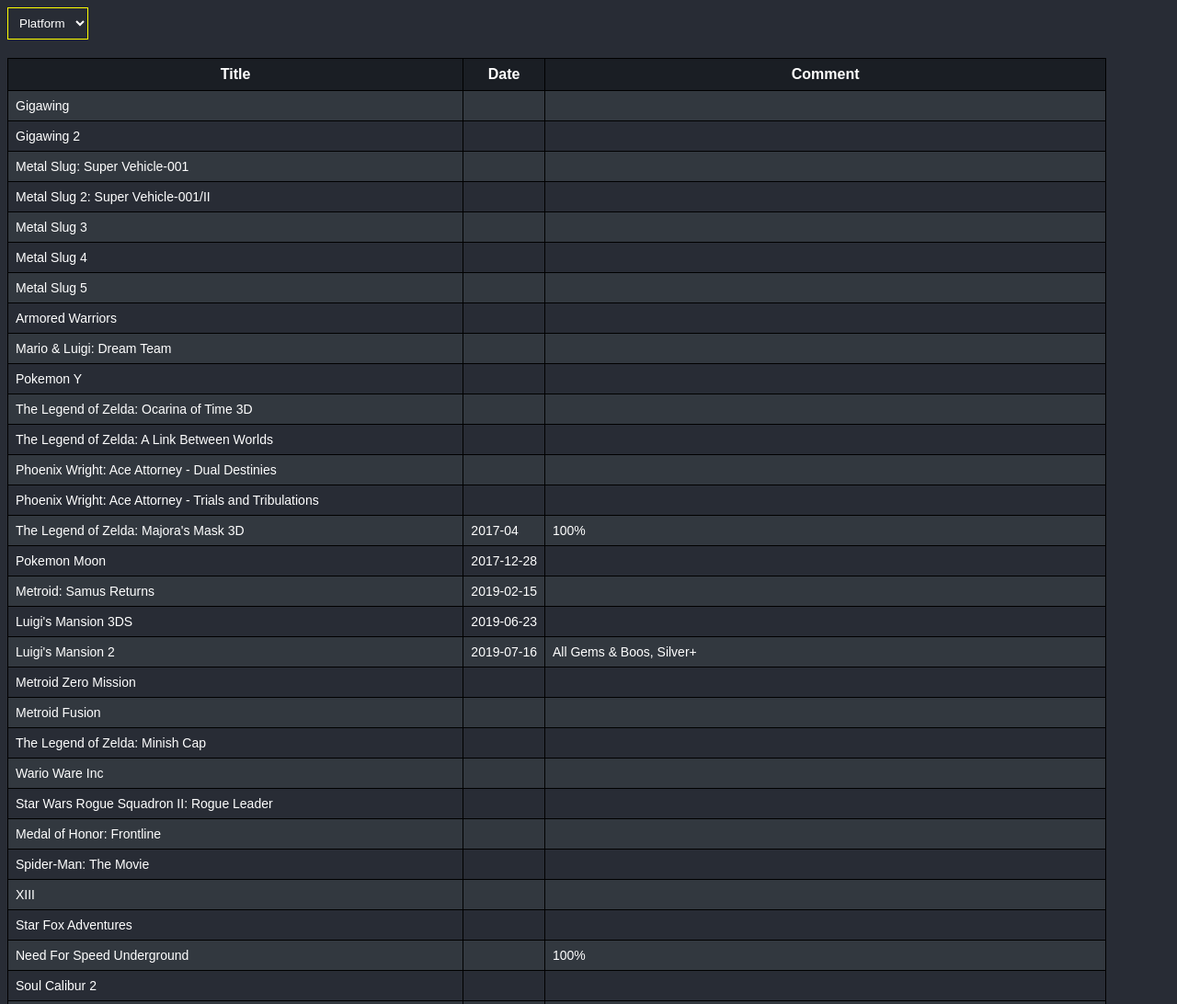
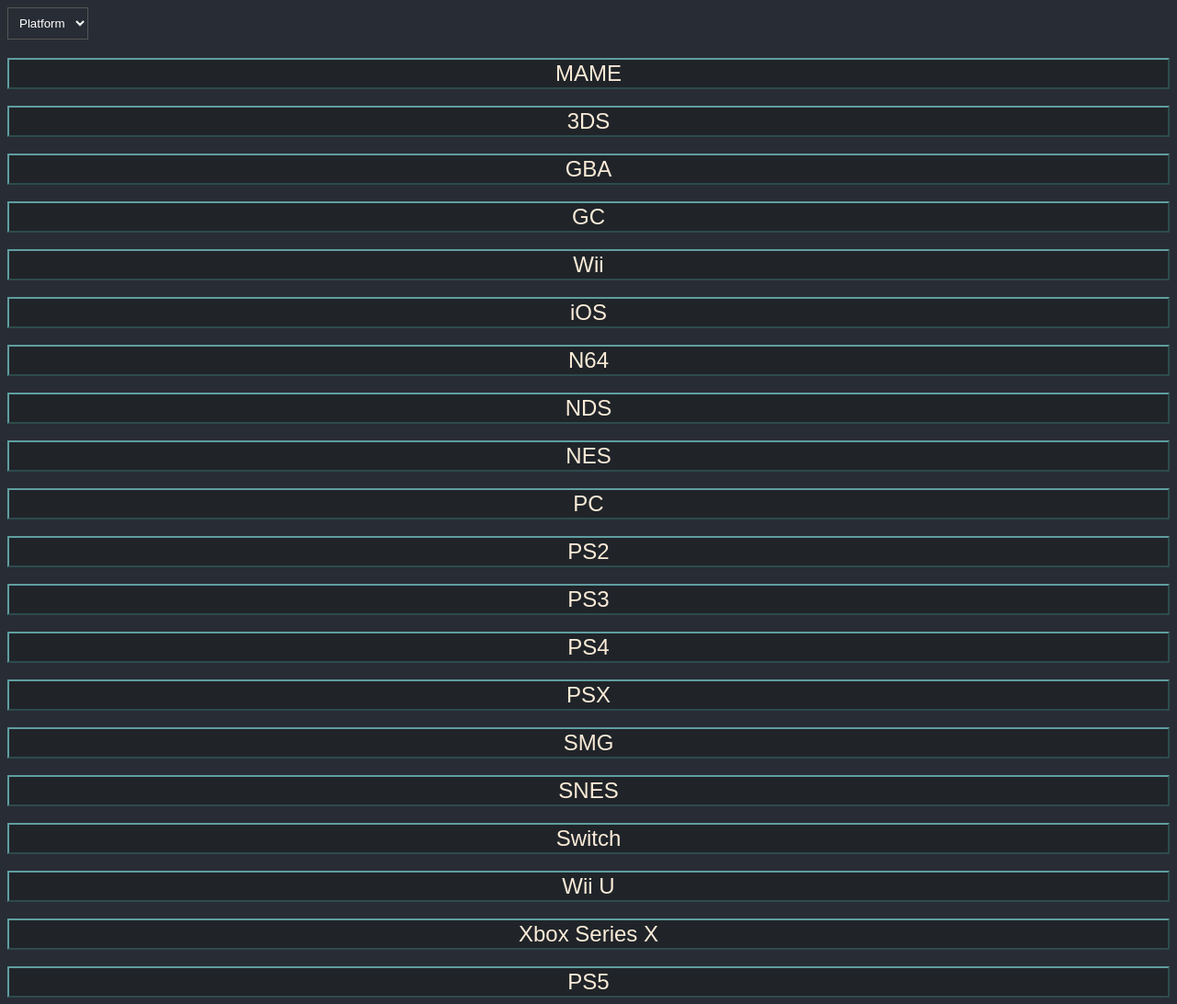
Before and after one commit to plantan/plantan.github.io, a plain HTML site: page index.html in a window 1280 px wide. Shown: the top 1092 px of the page at 92% size. Drawn offline with nearby package versions, Linux system fonts and the light colour scheme.

Commit message:
Platform per year category
1. Added platform per year
2. Buttons
3. Some animations and color

```diff
--- a/rendercsv.js
+++ b/rendercsv.js
@@ -11,30 +11,38 @@ function viewModeChanged(viewMode)
 
 function parsedCSV(parsedCSV, viewMode)
 {
-    let html = "";
+    let content = { html: "", buttonIds: [], tableIds: [] };
     switch(viewMode)
     {
         case "platform":
-            html = renderPerPlatform(parsedCSV);
+            content = renderPerPlatform(parsedCSV);
             break;
         case "year":
-            html = renderPerYear(parsedCSV);
+            content = renderPerYear(parsedCSV);
             break;
         default:
-            html = renderPerPlatform(parsedCSV);
+            content = renderPerPlatform(parsedCSV);
     }
 
-    document.getElementById("content").innerHTML = html;
+    document.getElementById("content").innerHTML = content.html;
+    for (const [index, buttonId] of content.buttonIds.entries())
+    {
+        const tableId = content.tableIds[index];
+        const table = document.getElementById(tableId);
+        const button = document.getElementById(buttonId);
+        button.addEventListener('click', () =>
+        {
+            table.style.height = table.classList.contains('expanded') ? "0px" : getTableRowsHeight(table);
+            table.classList.toggle('expanded');
+        });
+    }
 }
 
-function renderPerPlatform(parsedCSV)
+function renderPerPlatform(parsedCSV, outButtonIds)
 {
-    let html = "<table>";
-
     // shift() removes and returns the first element in an array
     let headers = parsedCSV.data.shift();
     headers.pop(); // Remove the platform column
-    html += addRow(headers, true);
 
     let gamesPerPlatform = new Map();
     for(let row of parsedCSV.data)
@@ -49,10 +57,32 @@ function renderPerPlatform(parsedCSV)
         }
 
         gamesForPlatform.push(row);
-        html += addRow(row, false);
     }
 
-    return html + "</table>";
+    let html = "";
+    const buttonIds = [];
+    const tableIds = [];
+    gamesPerPlatform.forEach((games, platform) =>
+    {
+        const buttonId = `button_${platform}`;
+        buttonIds.push(buttonId);
+
+        const tableId = `table_${platform}`;
+        tableIds.push(tableId);
+
+        html += `<button id="${buttonId}">${platform}</button><br><table id="${tableId}">`;
+        html += addRow(headers, true);
+
+        games.sort(compareDates);
+        for(const game of games)
+        {
+            html += addRow(game, false);
+        }
+
+        html += "</table><br>";
+    });
+
+    return { html, buttonIds, tableIds };
 }
 
 function renderPerYear(csv)
@@ -73,6 +103,18 @@ function addRow(row, isHeader)
     return htmlRow + "</tr>"
 }
 
+function getTableRowsHeight(table)
+{
+    const rows = table.querySelectorAll('tbody tr'); // Get all <tr> elements in the <tbody>
+    let totalHeight = 0;
+
+    rows.forEach(row => {
+      totalHeight += row.getBoundingClientRect().height; // Get the rendered height of each row
+    });
+
+    return `${totalHeight + 1}px`; // Add a single pixel for border width...
+  }
+
 function compareDates(a, b)
 {
     const dateA = Date.parse(a[1]) || 0;
--- a/style.css
+++ b/style.css
@@ -6,17 +6,29 @@ body {
 
 select {
     background-color: #282c35;
-    border: 1px solid yellow;
+    border: 1px solid rgb(86, 86, 86);
     color: #fff; /* Light text color */
     padding: 8px;
     margin-bottom: 20px;
 }
 
+button {
+    border-color: cadetblue;
+    background-color: #202429;
+    color: antiquewhite;
+    width: 100%;
+    font-size: 24px;
+}
+
+button:hover {
+    background-color: #2a2f36;
+}
+
 table, th, td {
     border: 1px solid black;
     border-collapse: collapse;
-    text-size-adjust: none;
-    -webkit-text-size-adjust: none;
+    /* text-size-adjust: none; */
+    /* -webkit-text-size-adjust: none; */
 }
 
 th, td {
@@ -38,7 +50,16 @@ tr:nth-child(even) {
 }
 
 table {
-    display: inline-block;
-    white-space: nowrap;
+    display: block;
     border: none;
+    border-collapse: collapse;
+    width: max-content;
+    overflow: hidden;
+    height: 0px;
+    opacity: 0;
+    transition: height 0.25s ease, opacity 0.25s ease;
 }
+
+table.expanded {
+    opacity: 1;
+}
```
